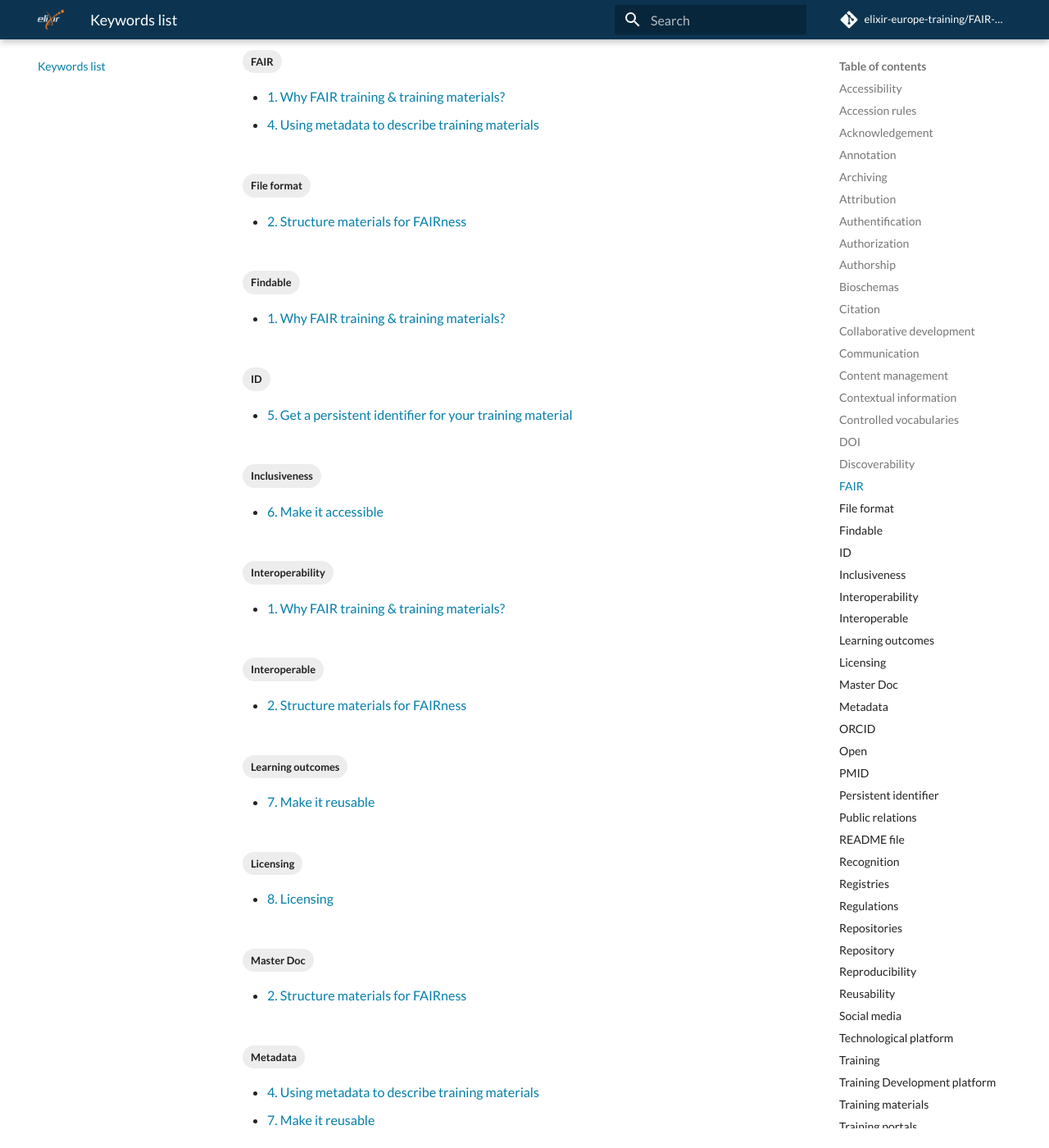
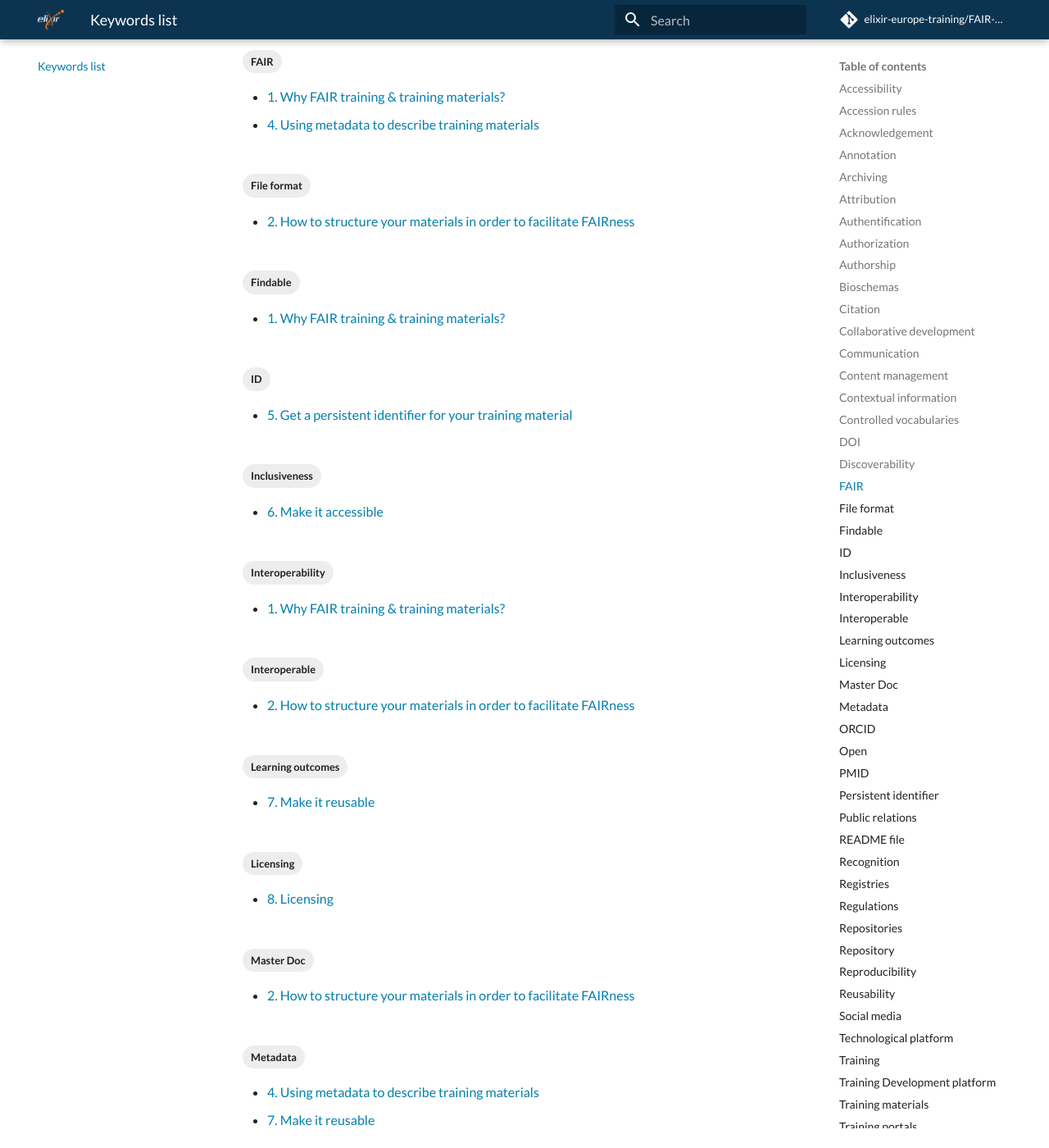
Before and after one commit to elixir-europe-training/ELIXIR-TrP-FAIR-training-handbook, an MkDocs documentation site: the page built from docs/keywords.md, in a window 1280 px wide and 1400 px high, scrolled down 2433 px. Shown: the whole window at 82% size. Built offline with MkDocs 1.6.1 and Material for MkDocs 9.7.7, drawn with Linux system fonts in a browser that asks for light colours; comment, search, counter and statistics services are not loaded; some of the changed text lies outside the part shown.

Commit message:
Changed title of chapter 2

```diff
--- a/mkdocs.yml
+++ b/mkdocs.yml
@@ -4,7 +4,7 @@ nav:
     - Chapters:
       - "Preface": chapters/Preface.md
       - "1. Why FAIR training & training materials?": chapters/chapter_01.md
-      - "2. Structure materials for FAIRness": chapters/chapter_02.md
+      - "2. How to structure your materials in order to facilitate FAIRness": chapters/chapter_02.md
       - "3. Getting ready to create your materials or reuse": chapters/chapter_03.md
       - "4. Using metadata to describe training materials": chapters/chapter_04.md
       - "5. Get a persistent identifier for your training material": chapters/chapter_05.md
```
